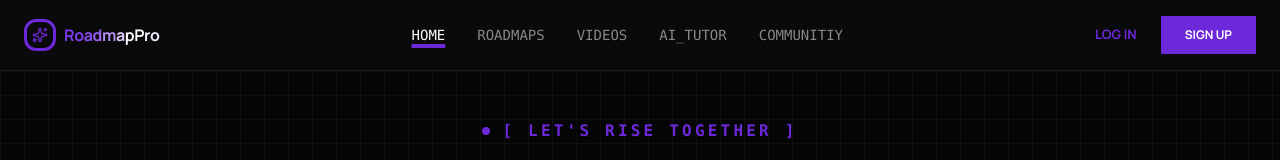
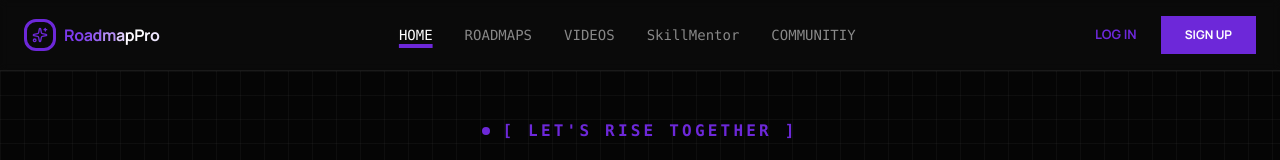
Before and after one commit to kannadhasan2/RoadmapPro, a React (Vite) app in the folder frontend/: page / in a window 1280 px wide. Shown: the top 160 px of the page. Built offline with nearby package versions, Linux system fonts and the light colour scheme; no server answers.

Commit message:
feat: add skill mentor

```diff
--- a/frontend/src/App.jsx
+++ b/frontend/src/App.jsx
@@ -17,7 +17,7 @@ const Dashboard = lazy(() => import("./pages/Dashboard.jsx"));
 const PostDetail = lazy(() => import("./pages/PostDetail.jsx"));
 
 const AiCourse = lazy(() => import("./pages/AiCourse.jsx"));
-const AiTutor = lazy(() => import("./pages/AiTutor.jsx"));
+const AiTutor = lazy(() => import("./pages/SkillMentor.jsx"));
 const AiRoadmap = lazy(() => import("./pages/AiRoadmap.jsx"));
 const RoadmapGenerator = lazy(() => import("./pages/RoadmapGenerator.jsx"));
 const GuideGenerator = lazy(() => import("./pages/GuideGenerator.jsx"));
@@ -87,7 +87,7 @@ function App() {
             }
           />
           <Route
-            path="/ai-tutor"
+            path="/skill-mentor"
             element={
               <ProtectedRoute>
                 <AiTutor />
--- a/frontend/src/components/common/Navbar.jsx
+++ b/frontend/src/components/common/Navbar.jsx
@@ -55,7 +55,7 @@ function Navbar() {
           <Link to="/" className={`hover:text-white transition-colors hover:underline decoration-violet-700 decoration-4 underline-offset-4 ${location.pathname === "/" && "underline text-white"}`}>HOME</Link>
           <Link to="/ai-roadmap" className={`hover:text-white transition-colors hover:underline decoration-violet-700 decoration-4 underline-offset-4 ${location.pathname.includes("/ai-roadmap") && "underline text-white"}`}>ROADMAPS</Link>
           <Link to="/videos" className={`hover:text-white transition-colors hover:underline decoration-violet-700 decoration-4 underline-offset-4 ${(location.pathname === "/videos" || location.pathname.includes("posts")  )&& "underline text-white"}`}>VIDEOS</Link>
-          <Link to="/ai-tutor" className={`hover:text-white transition-colors hover:underline decoration-violet-700 decoration-4 underline-offset-4 ${location.pathname === "/ai-tutor" && "underline text-white"}`}>AI_TUTOR</Link>
+          <Link to="/skill-mentor" className={`hover:text-white transition-colors hover:underline decoration-violet-700 decoration-4 underline-offset-4 ${location.pathname === "/skill-mentor" && "underline text-white"}`}>SkillMentor</Link>
           <Link to="/communities" className={`hover:text-white transition-colors hover:underline decoration-violet-700 decoration-4 underline-offset-4 ${location.pathname.includes("/communities") && "underline text-white"}`}>COMMUNITIY</Link>
         </div>
 
@@ -107,7 +107,7 @@ function Navbar() {
                       <Link to="/" className="hover:text-white transition-colors hover:underline decoration-violet-700 decoration-4 underline-offset-4">HOME</Link>
                       <Link to="/ai-roadmap" className="hover:text-white transition-colors hover:underline decoration-violet-700 decoration-4 underline-offset-4">ROADMAPS</Link>
                       <Link to="/videos" className="hover:text-white transition-colors hover:underline decoration-violet-700 decoration-4 underline-offset-4">VIDEOS</Link>
-                      <Link to="/ai-tutor" className="hover:text-white transition-colors hover:underline decoration-violet-700 decoration-4 underline-offset-4">AI_TUTOR</Link>
+                      <Link to="/skill-mentor" className="hover:text-white transition-colors hover:underline decoration-violet-700 decoration-4 underline-offset-4">SkillMentor</Link>
                       <Link to="/communities" className="hover:text-white transition-colors hover:underline decoration-violet-700 decoration-4 underline-offset-4">COMMUNITIES</Link>
 
                     </div>
--- a/frontend/src/pages/AiTutor.jsx
+++ b/frontend/src/pages/SkillMentor.jsx
@@ -92,7 +92,7 @@ function AiTutor() {
                 [ AI TUTOR ]
               </div>
               <h1 className="text-[48px] font-bold text-white mb-4 leading-tight">
-                {"AI Tutor".split("").map((char, i) => (
+                {"Skill Mentor".split("").map((char, i) => (
                     <span
                       key={i}
                       className="transition-colors duration-300"
```
